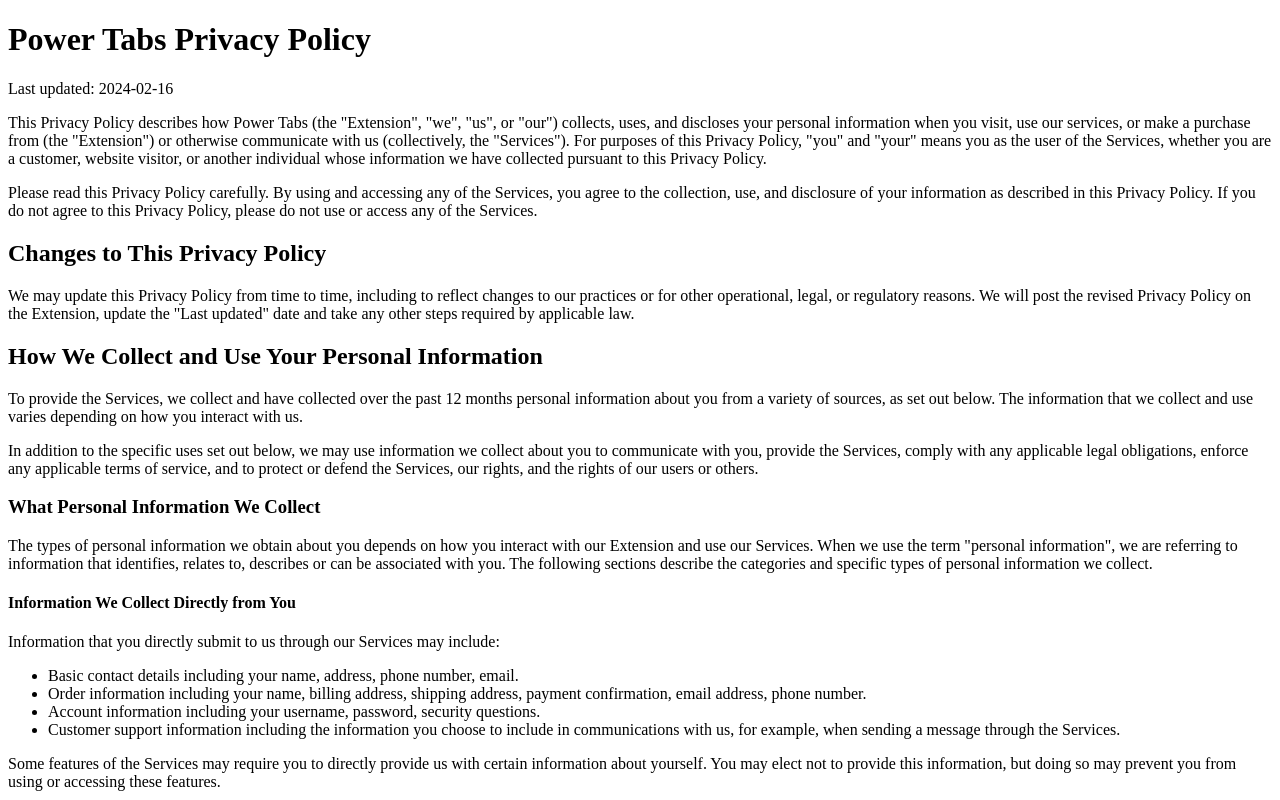
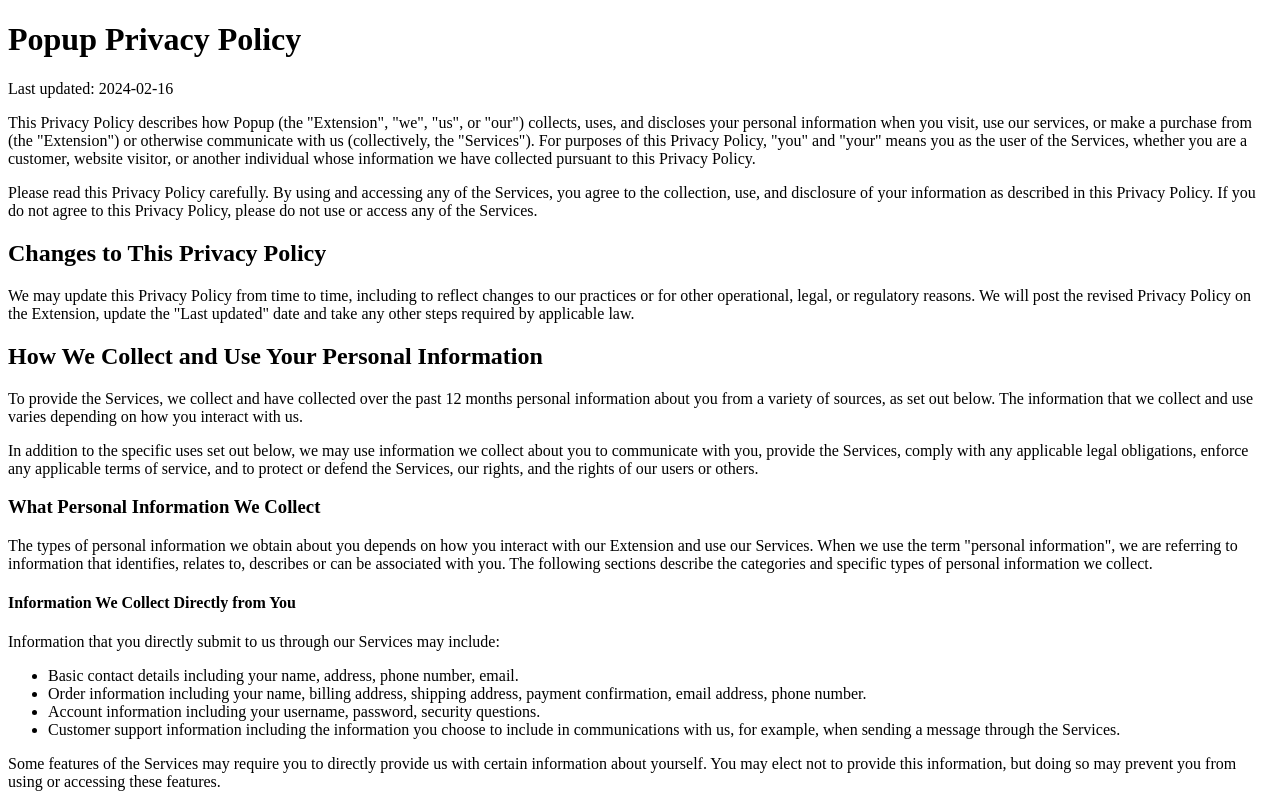
Before and after one commit to wang-jianliang/popup-privacy, a plain HTML site: page index.html in a window 1280 px wide. Shown: the top 800 px of the page. Drawn offline with Linux system fonts and the light colour scheme.

Commit message:
Update product name

```diff
--- a/index.html
+++ b/index.html
@@ -4,14 +4,14 @@
 <head>
   <meta charset="UTF-8">
   <meta name="viewport" content="width=device-width, initial-scale=1.0">
-  <title>Power Tabs Privacy Policy</title>
+  <title>Popup Privacy Policy</title>
 </head>
 
 <body>
   <div>
-    <h1>Power Tabs Privacy Policy</h1>
+    <h1>Popup Privacy Policy</h1>
     <p>Last updated: 2024-02-16</p>
-    <p>This Privacy Policy describes how Power Tabs (the "Extension", "we", "us", or "our") collects, uses, and
+    <p>This Privacy Policy describes how Popup (the "Extension", "we", "us", or "our") collects, uses, and
       discloses your personal information when you visit, use our services, or make a purchase from (the "Extension") or
       otherwise communicate with us (collectively, the "Services"). For purposes of this Privacy Policy, "you" and
       "your" means you as the user of the Services, whether you are a customer, website visitor, or another individual
```
